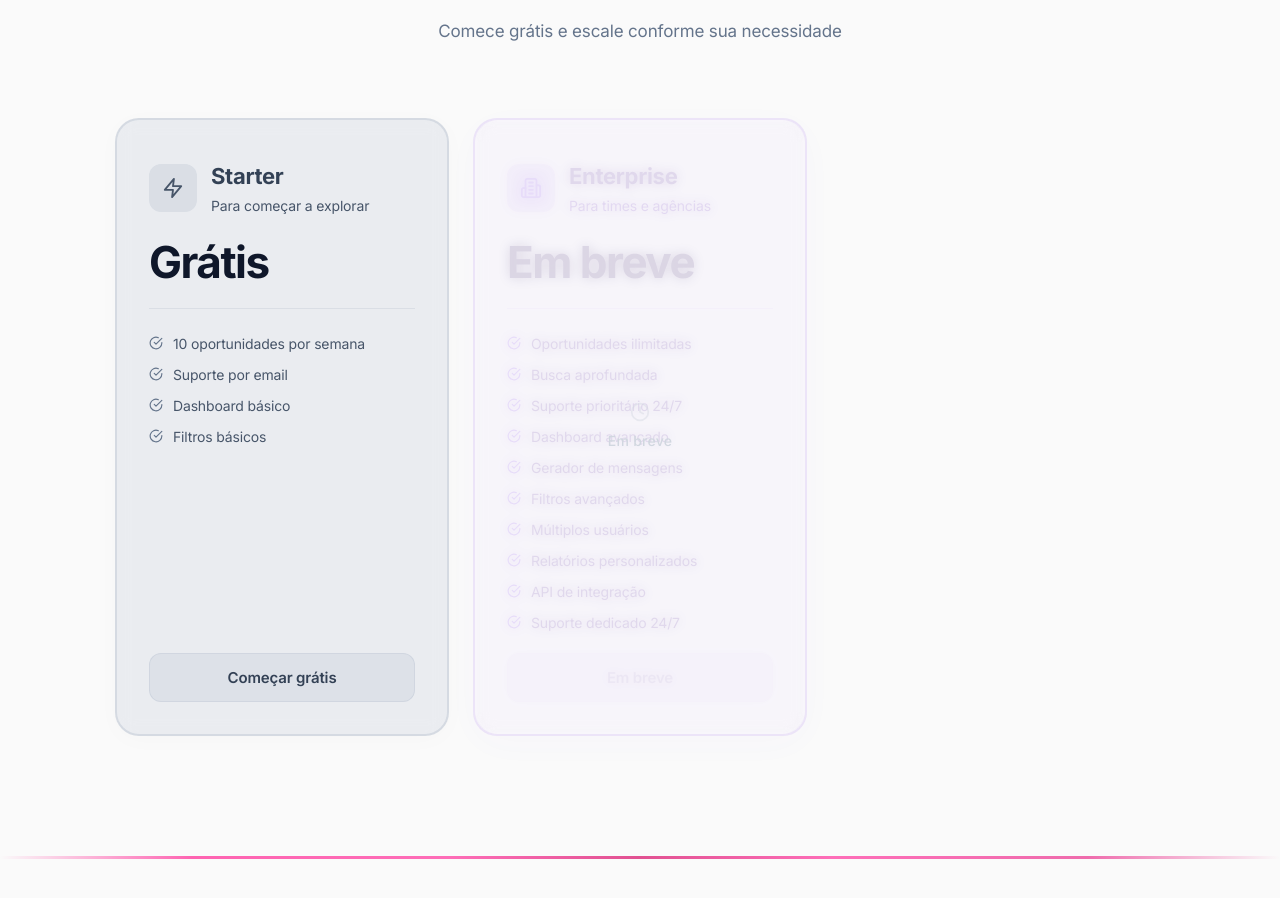
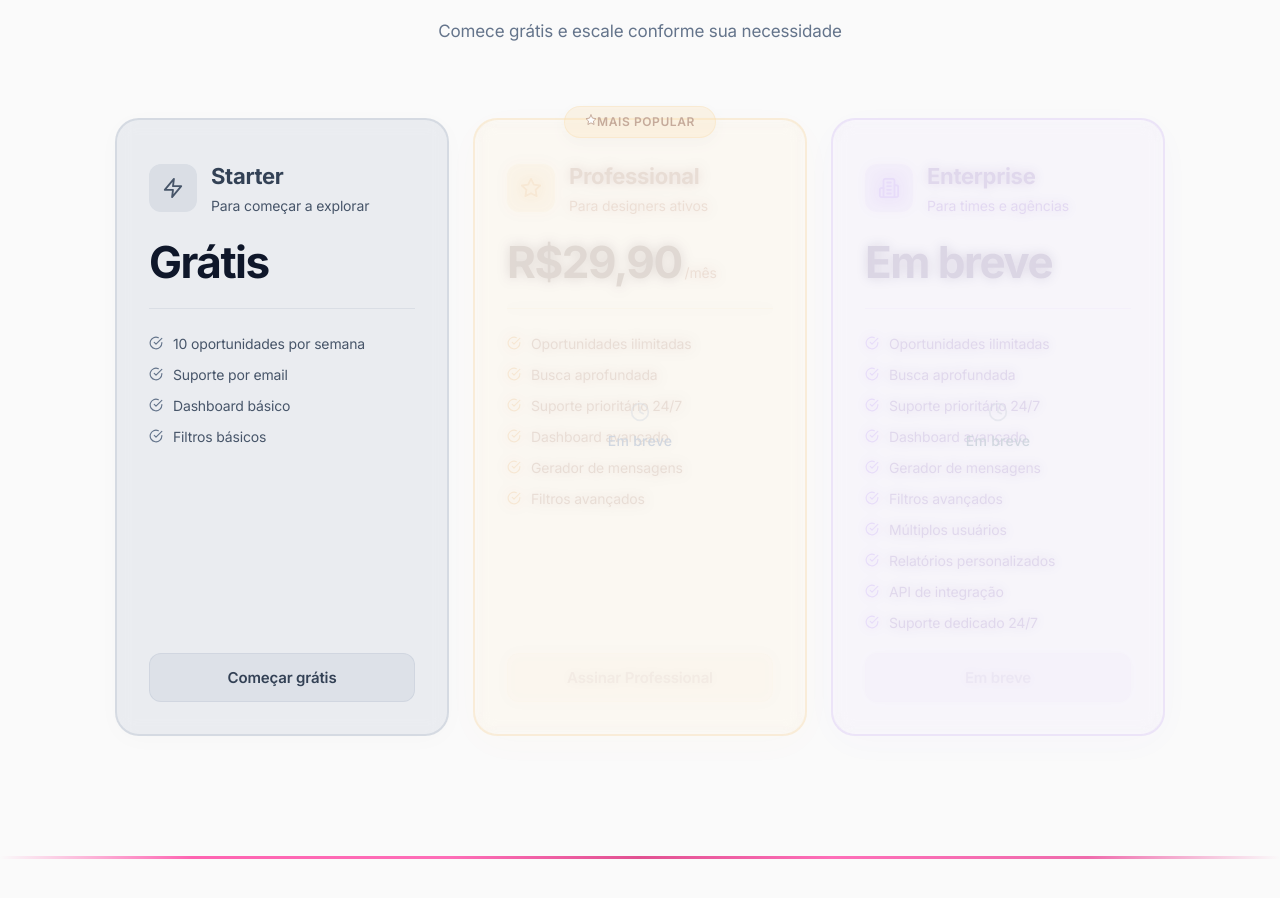
Before and after one commit to Isaiasdasilvaferreira/prisma-frontend, a React (Vite) app: page / in a window 1280 px wide. Shown: the part 4315-5213 px from the top of the page. Built offline with nearby package versions, Linux system fonts and the light colour scheme; no server answers.

Commit message:
Update Landing.tsx

```diff
--- a/src/pages/Landing/Landing.tsx
+++ b/src/pages/Landing/Landing.tsx
@@ -417,6 +417,26 @@ export function Landing() {
                 cta: 'Começar grátis'
               },
               {
+                name: 'Professional',
+                price: 'R$29,90',
+                period: '/mês',
+                desc: 'Para designers ativos',
+                icon: Star,
+                color: '#d97706',
+                type: 'pro',
+                popular: true,
+                disabled: true,
+                features: [
+                  'Oportunidades ilimitadas',
+                  'Busca aprofundada',
+                  'Suporte prioritário 24/7',
+                  'Dashboard avançado',
+                  'Gerador de mensagens',
+                  'Filtros avançados'
+                ],
+                cta: 'Assinar Professional'
+              },
+              {
                 name: 'Enterprise',
                 price: 'Em breve',
                 period: '',
```
